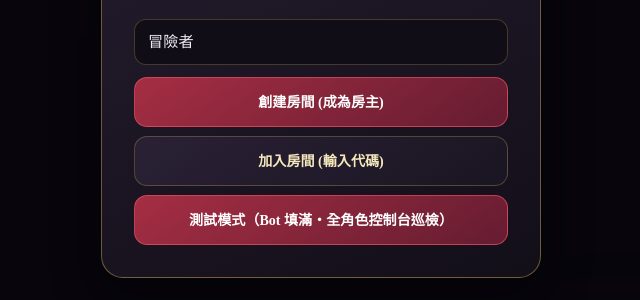
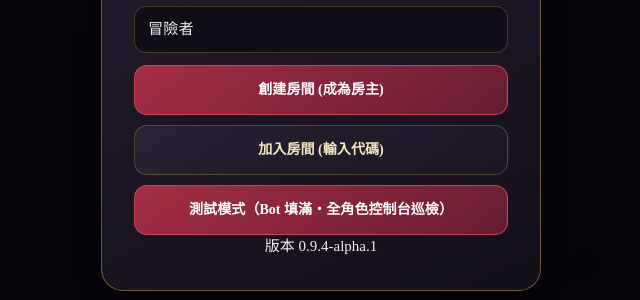
Before and after one commit to ivi39c/awoo, a website with bundled scripts: page index.html in a window 1280 px wide. Shown: the part 321-621 px from the top of the page, without its empty margins (319-959 px from the left). Built offline with nearby package versions, Linux system fonts and the light colour scheme.

Commit message:
ui: show current alpha version on home screen

```diff
--- a/index.html
+++ b/index.html
@@ -35,6 +35,7 @@
         <button class="btn-gothic" onclick="openJoinModal()">加入房間 (輸入代碼)</button>
         <button class="btn-gothic btn-crimson" onclick="startQuickBotTest()">測試模式（Bot 填滿・全角色控制台巡檢）</button>
       </div>
+      <div class="app-version" aria-label="遊戲版本">版本 <span id="appVersion">0.9.4-alpha.1</span></div>
     </div>
   </div>
 
```
